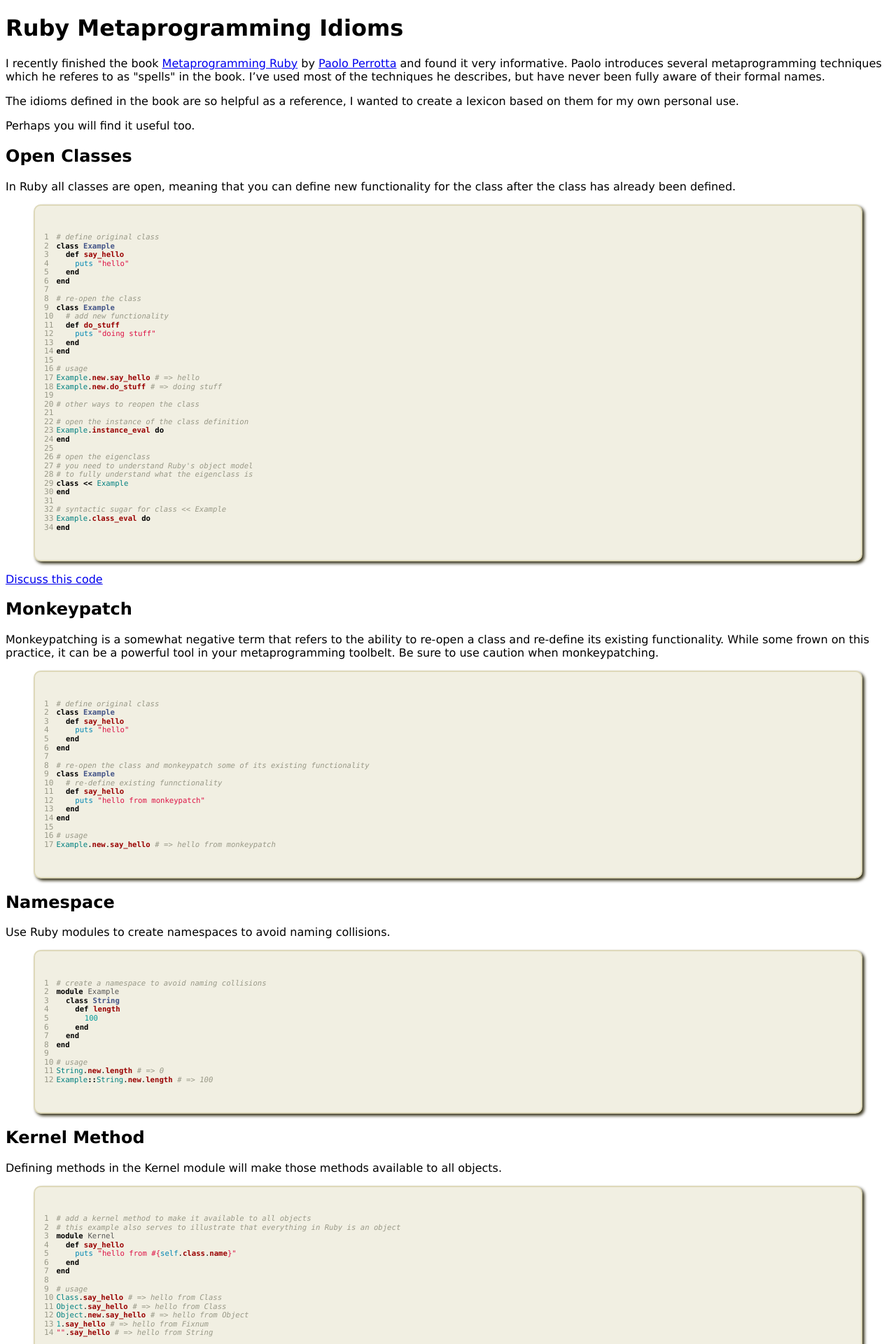
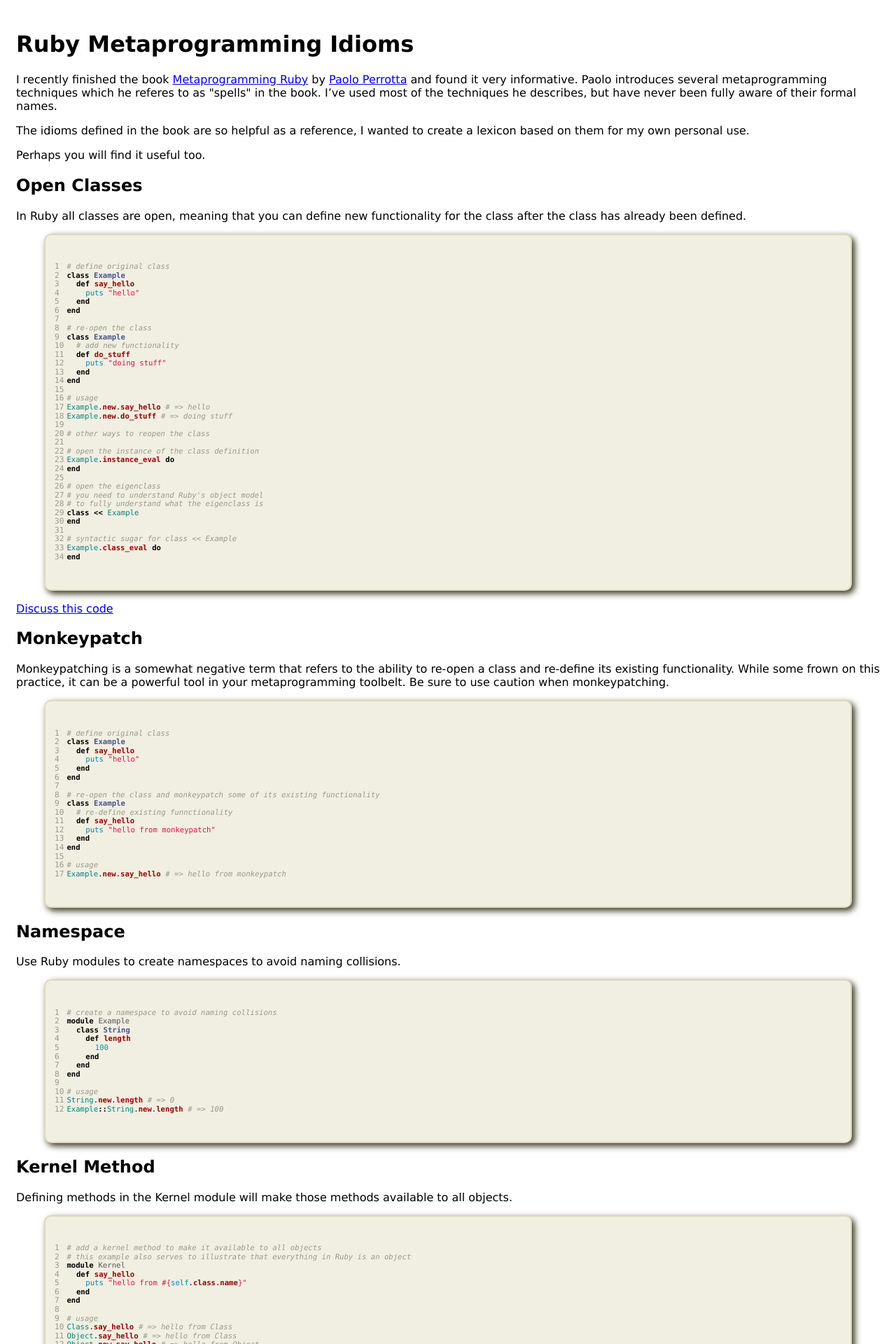
Before and after one commit to hopsoft/hopsoft.github.io, a Jekyll site: the page built from _posts/2011-01-11-ruby-metaprogramming-idioms.markdown, in a window 1280 px wide. Shown: the top 1920 px of the page at 70% size. Built offline with Jekyll 4.4.1, drawn with Linux system fonts in a browser that asks for light colours.

Commit message:
shadow test

```diff
--- a/public/stylesheets/base.css
+++ b/public/stylesheets/base.css
@@ -1 +1,2 @@
 * { font-family: "Lucida Grande", "Helvetica", sans-serif; }
+body { padding: 15px; }
--- a/public/stylesheets/syntax.css
+++ b/public/stylesheets/syntax.css
@@ -1,11 +1,9 @@
 .highlight  { background: #F1EFE2; border: solid 2px #DED9BA; padding: 10px;
 	border-radius: 10px;
 	-moz-border-radius: 10px;
-	-moz-box-shadow: 3px 3px 4px #37331B;
-    -webkit-box-shadow: 3px 3px 4px #37331B;
-	box-shadow: 3px 3px 4px #37331B;
-
-
+	-moz-box-shadow: 4px 4px 10px #37331B;
+    -webkit-box-shadow: 4px 4px 10px #37331B;
+	box-shadow: 4px 4px 10px #37331B;
 	}
 .highlight * { font-family: "Monaco", "Lucida Console", monospace; font-size: 0.95em; line-height: 1.125em; }
 .highlight .c { color: #999988; font-style: italic } /* Comment */
```
